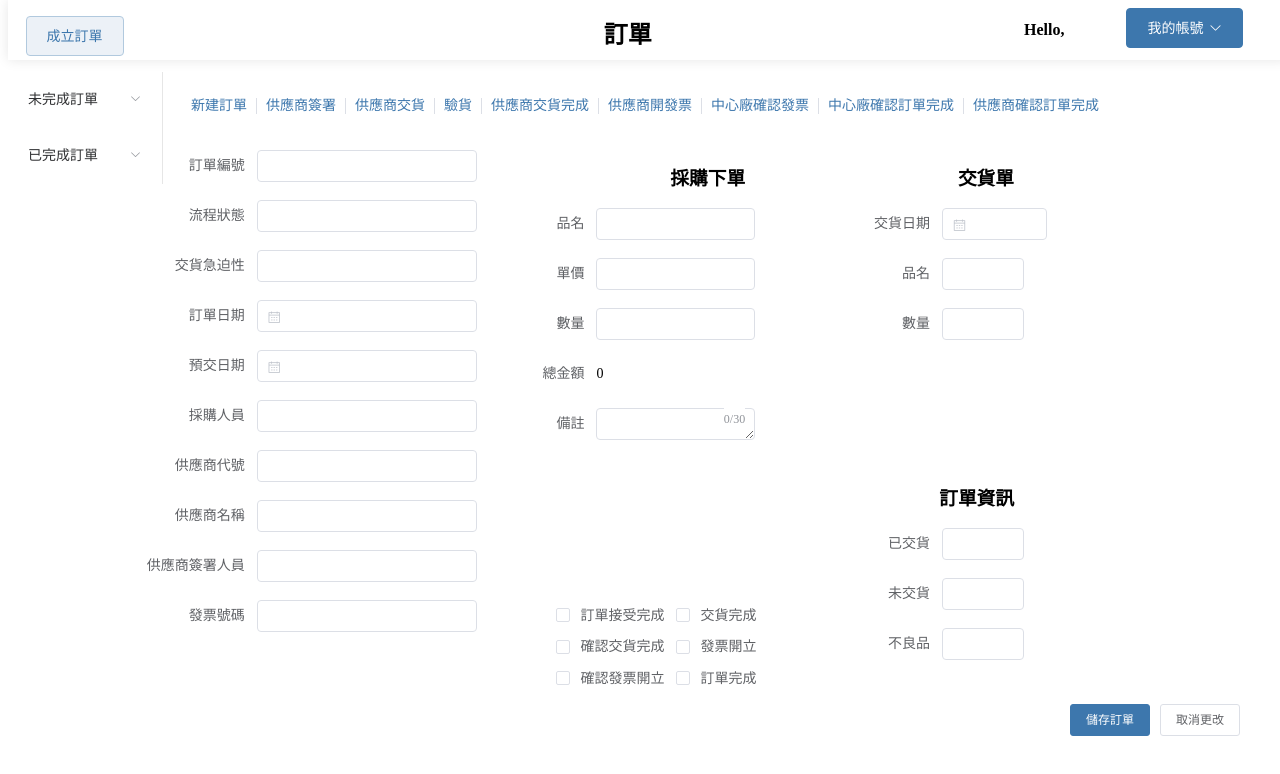
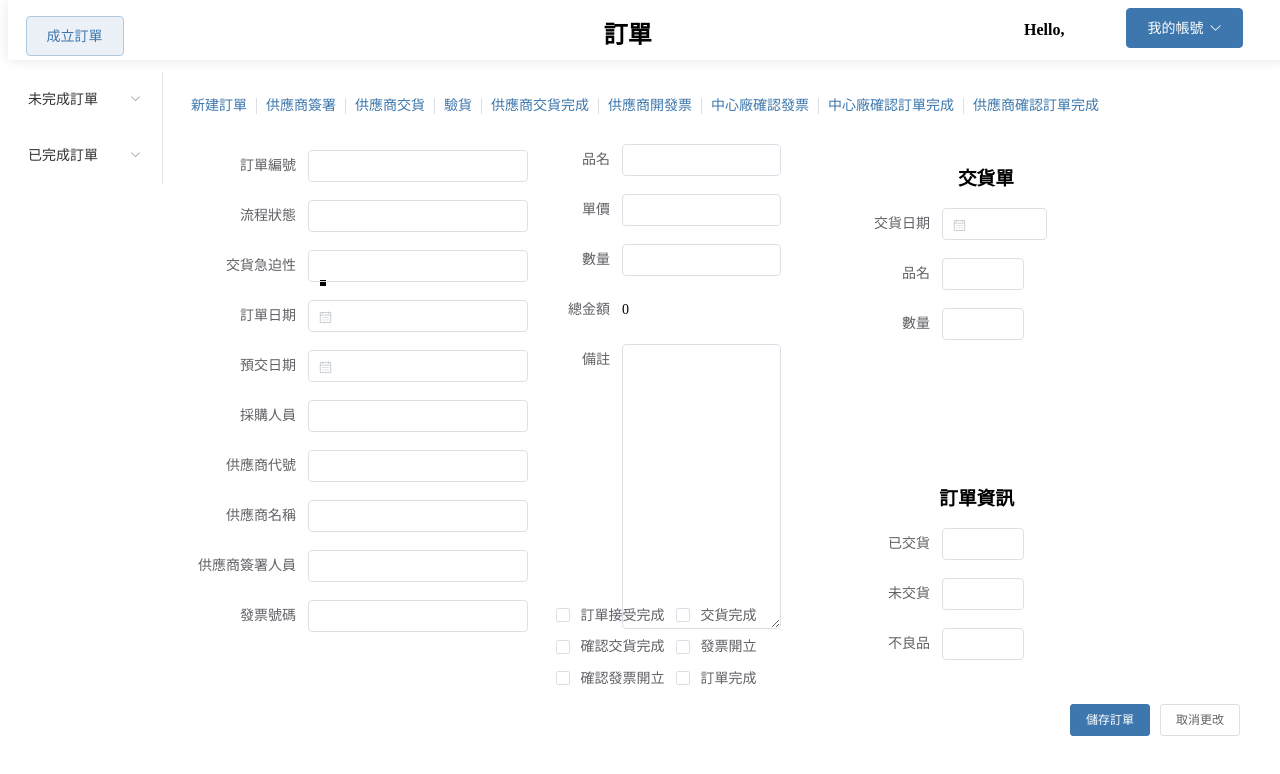
Before and after one commit to bernice1357/fabric_1.2, a Vue app in the folder project1/: page /placeOrder in a window 1280 px wide. Shown: the top 774 px of the page. Built offline with nearby package versions, Linux system fonts and the light colour scheme.

Commit message:
修改畫面

```diff
--- a/project1/src/views/PlaceOrder.vue
+++ b/project1/src/views/PlaceOrder.vue
@@ -38,6 +38,7 @@
     </div>
     <div class="input">
         <el-form ref="form" :model="form" label-width="110px" size="small" style="height: 690px; overflow: auto; scroll:auto;">
+            <div class="info">
                 <div class="list">
                     <el-form-item label="訂單編號">
                         <el-input v-model="form.key" id="a1"></el-input>
@@ -78,9 +79,8 @@
                         <el-input v-model="form.invoice" id="a10"></el-input>
                     </el-form-item>
                 </div>
-            <div class="info">
                 <div class="book">
-                    <h3>採購下單</h3>
+                    <!-- <h3>採購下單</h3> -->
                     <el-form-item label="品名">
                         <el-input v-model="form.pname" id="b1"></el-input>
                     </el-form-item>
@@ -94,8 +94,9 @@
                         <span>{{this.form.price * this.form.pquantity}}</span>
                     </el-form-item>
                     <el-form-item label="備註">
-                        <el-input type='textarea' autosize maxlength="30" show-word-limit v-model="form.note" id="b5"></el-input>
+                        <el-input type='textarea' rows=14 show-word-limit v-model="form.note" id="b5"></el-input>
                     </el-form-item>
+                </div>
             </div>
             <div class="book2">
                 <h3>交貨單</h3>
@@ -120,7 +121,6 @@
                 <el-form-item label="不良品">
                 <el-input v-model="form.sbad" id="d3"></el-input>
                 </el-form-item>
-                </div>
             </div>
             <el-form-item class="send">
                 <el-button type="primary" @click="onSubmit()">儲存訂單</el-button>
@@ -303,12 +303,6 @@ export default {
             };
             this.changeStatus();//先清空欄位禁用
             this.url = "createReports";
-            const params= {
-                username: this.user_name,
-                form: this.form
-            }
-            let res = this.$POST(this.url,params);
-            console.log(res);
         },
         changeStatus(state) {//點選上面流程狀態時改變禁用欄位
             //改變狀態/新增訂單前先清空所有欄位禁用
@@ -426,7 +420,13 @@ export default {
         },
 		async packagePostData() {//送出訂單
 			const url = this.url;
-			const params=this.form;
+			var params=this.form;
+            if(url=="createReports"){//如果是成立新訂單，必須傳送username
+                params= {
+                    username: this.user_name,
+                    form: this.form
+                }
+            }
             const res = await this.$POST(url, params);
 			console.log(res);
             if(res.status){//TODO:搞懂回傳success的是哪個欄位
@@ -517,15 +517,16 @@ h3 {
 .list {
     padding: 6px;
 	position: fixed;
-	left: 11%;
+	left: 15%;
 	top: 18%;
 }
 
 .book {
 	width: 21%;
 	position: fixed;
-	left: 38%;
+	left: 40%;
 	top: 18%;
+    /* border-style:solid; */
 }
 
 .book2 {
@@ -542,9 +543,10 @@ h3 {
 }
 
 .info {
-	position: fixed;
-	left: 60%;
-	top: 30%;
+	/* position: fixed; */
+	/* left: 60%;
+	top: 30%; */
+    border-style:solid;
 }
 
 .hint {
```
Lines whose indentation alone changed are shown as unchanged.
